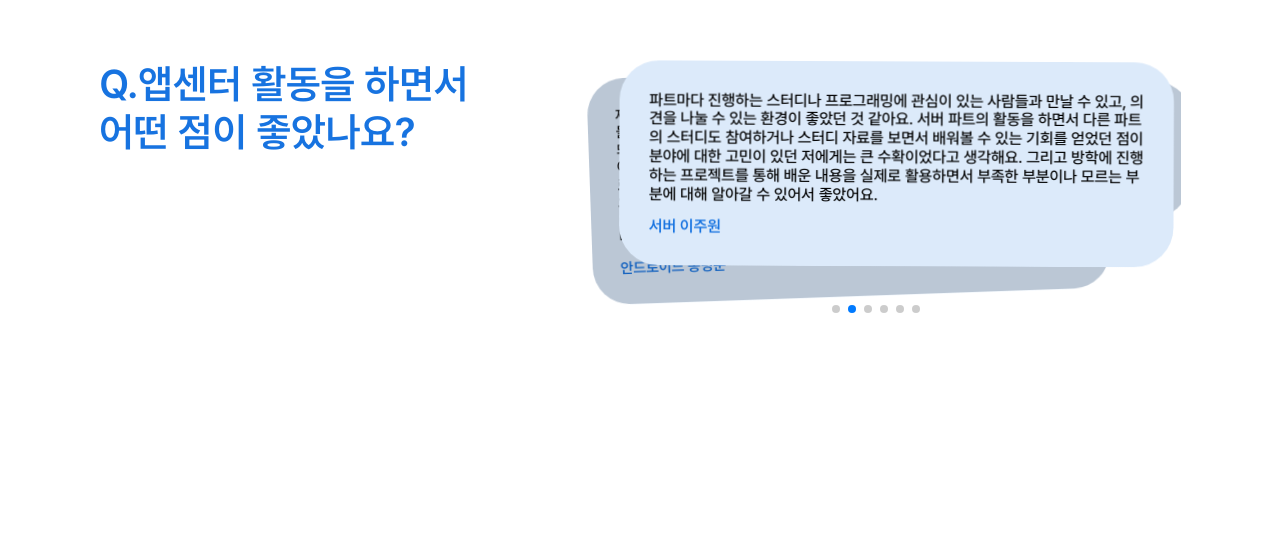
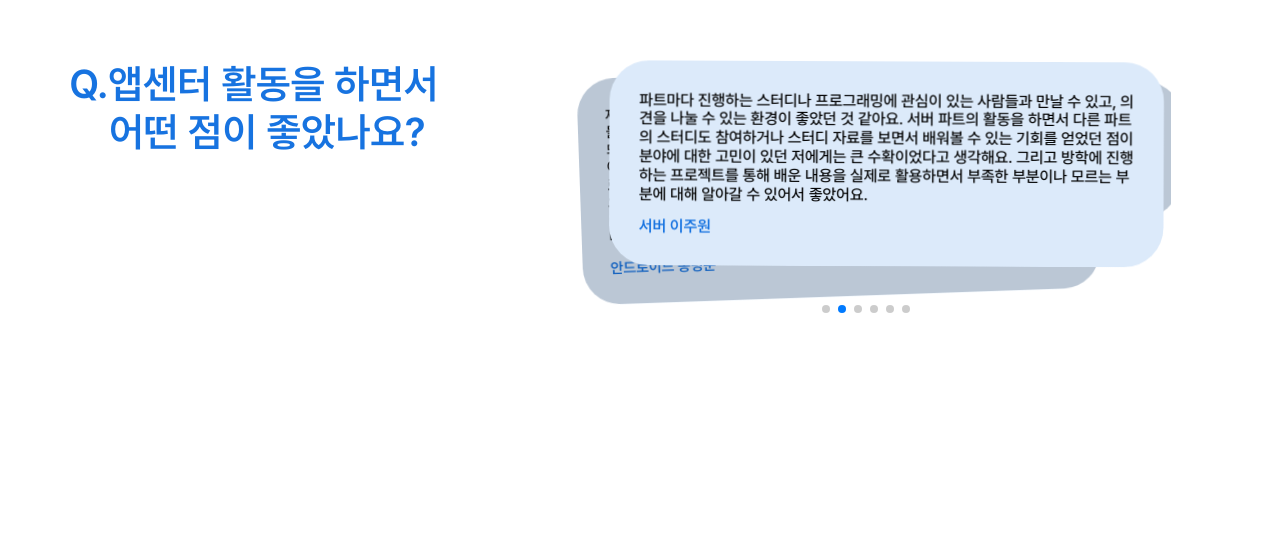
Before and after one commit to inu-appcenter/appcenter-homepage-renewal, a React (Create React App) app: page /appcenter-homepage-renewal/home in a window 1280 px wide. Shown: the part 1620-2180 px from the top of the page. Built offline with nearby package versions, Linux system fonts and the light colour scheme.

Commit message:
design: interview 질문 들여쓰기

```diff
--- a/src/component/home/Interview.js
+++ b/src/component/home/Interview.js
@@ -120,6 +120,7 @@ const QuestionText = styled.p`
   font-weight: 600;
   white-space: pre-line;
   font-size: ${props=>props.theme.fontSize.bigDesktop.subtitle};
+  text-indent: -1em;
   @media(max-width: 1800px) {
     font-size: ${props=>props.theme.fontSize.desktop.subtitle};
   }
```
